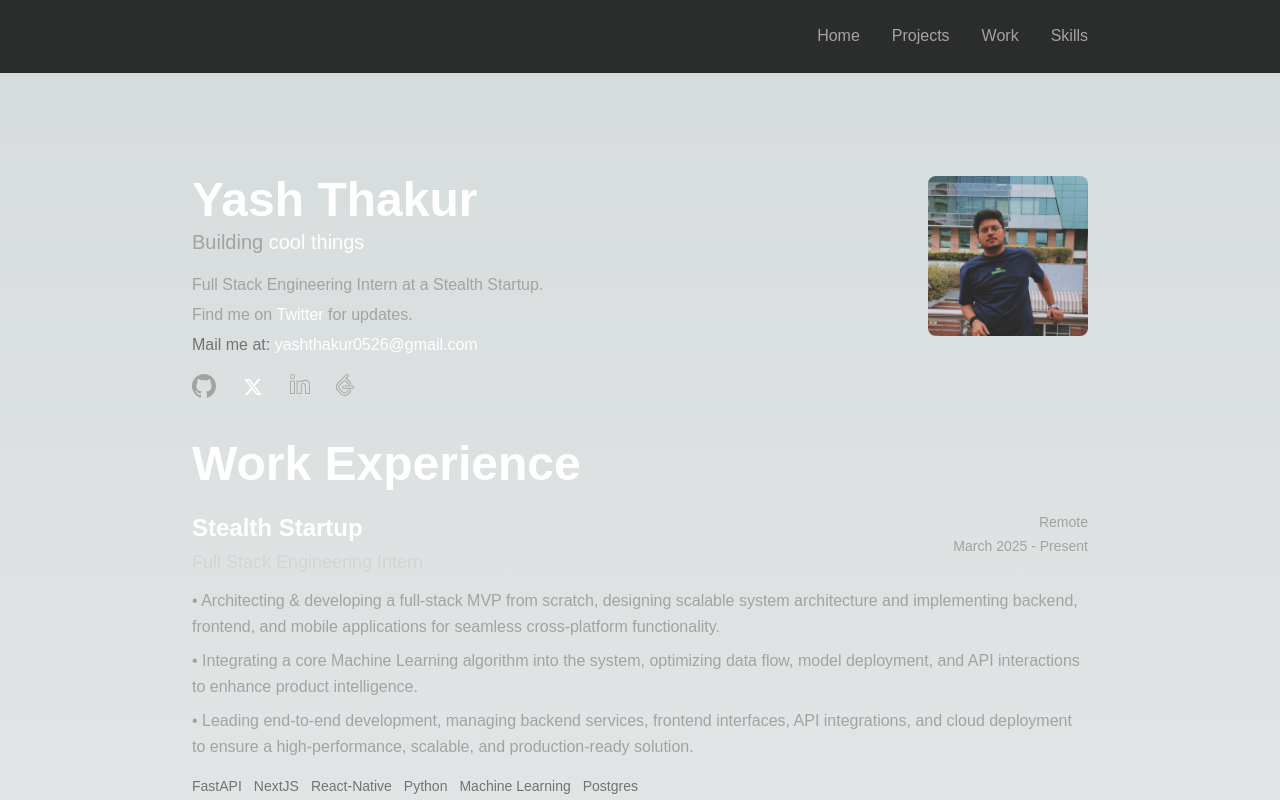
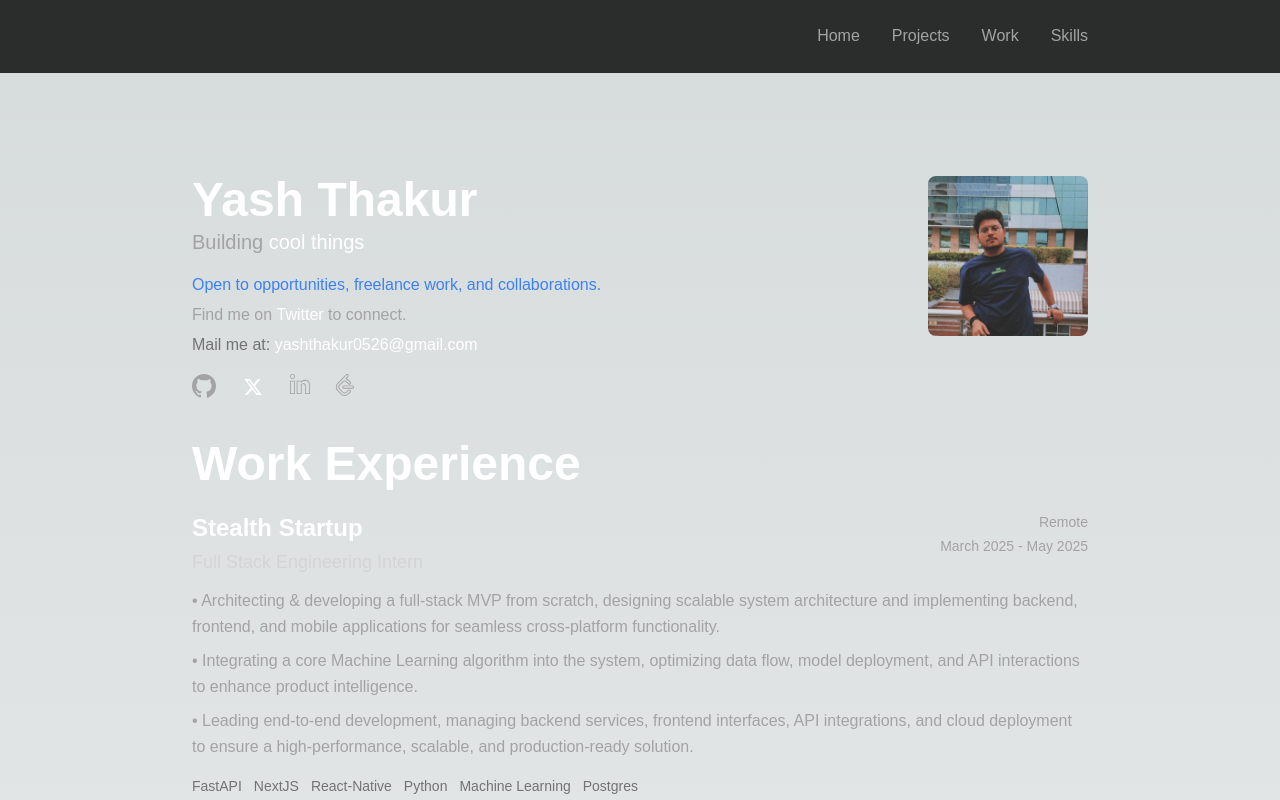
Before and after one commit to sincerelyyyash/portfolio, a Next.js app: page / in a window 1280 px wide. Shown: the top 800 px of the page. Built offline with nearby package versions, Linux system fonts and the light colour scheme; a web font is replaced by a local one.

Commit message:
work status update

```diff
--- a/components/Hero.tsx
+++ b/components/Hero.tsx
@@ -50,8 +50,8 @@ export default function Hero() {
 
             {/* Description */}
             <div className="space-y-1 mb-4 text-neutral-400 leading-relaxed">
-              <p>
-                Full Stack Engineering Intern at a Stealth Startup.
+              <p className="text-blue-500">
+                Open to opportunities, freelance work, and collaborations.
               </p>
 
               <p>
@@ -61,10 +61,12 @@ export default function Hero() {
                   className="text-white font-medium hover:text-neutral-200 transition-colors duration-200"
                   target="_blank"
                   rel="noopener noreferrer"
+                  aria-label="Twitter (opens in a new tab) to connect"
+                  tabIndex={0}
                 >
                   Twitter
                 </Link>{" "}
-                for updates.
+                to connect.
               </p>
 
               <p>
--- a/utils/WorkExData.ts
+++ b/utils/WorkExData.ts
@@ -15,7 +15,7 @@ export const experiences: Experience[] =
       "title": "Full Stack Engineering Intern",
       "location": "Remote",
       "startDate": "March 2025",
-      "endDate": "Present",
+      "endDate": "May 2025",
       "description": [
         "• Architecting & developing a full-stack MVP from scratch, designing scalable system architecture and implementing backend, frontend, and mobile applications for seamless cross-platform functionality.",
         "• Integrating a core Machine Learning algorithm into the system, optimizing data flow, model deployment, and API interactions to enhance product intelligence.",
```
